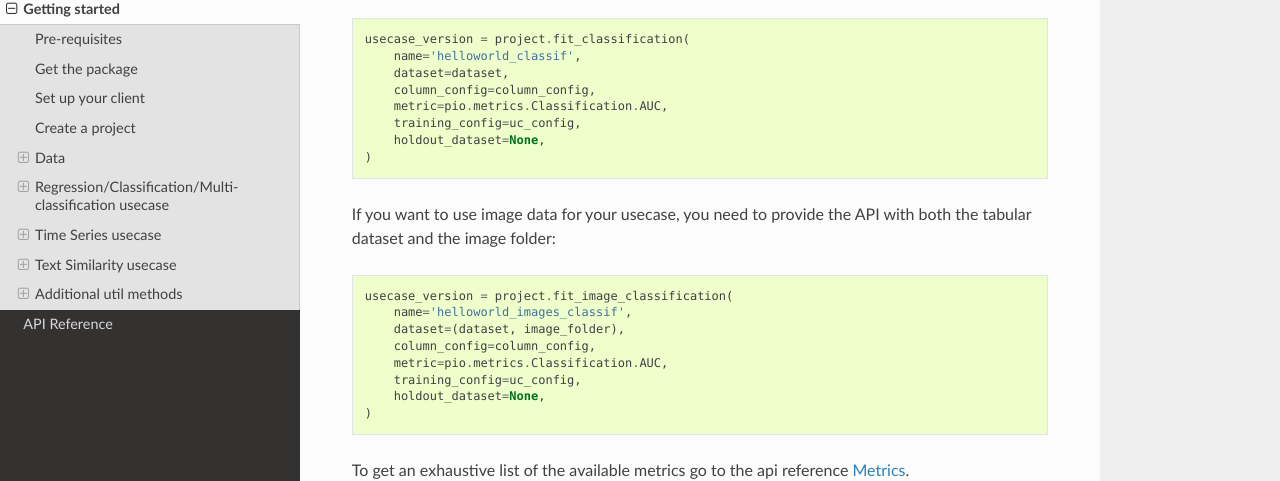
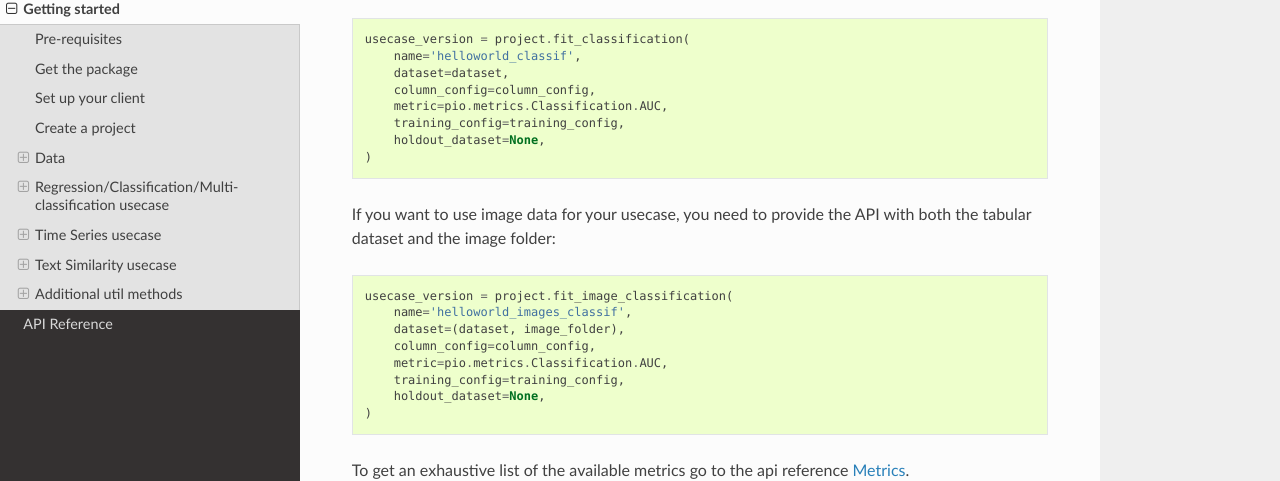
Before and after one commit to previsionio/prevision-python, a Sphinx documentation site: the page built from docs/source/getting_started.rst, in a window 1280 px wide and 900 px high, scrolled down 4459 px. Shown: the part 144-625 px from the top of the window. Built offline with Sphinx 7.4.7 and the Read the Docs theme 2.0.0, drawn with Linux system fonts in a browser that asks for light colours; formulas are drawn with MathJax 3; some of the changed text lies outside the part shown.

Commit message:
fix: typo variable name

```diff
--- a/docs/source/getting_started.rst
+++ b/docs/source/getting_started.rst
@@ -229,7 +229,7 @@ You can now create a new usecase based on:
         dataset=dataset,
         column_config=column_config,
         metric=pio.metrics.Classification.AUC,
-        training_config=uc_config,
+        training_config=training_config,
         holdout_dataset=None,
     )
 
@@ -242,7 +242,7 @@ If you want to use image data for your usecase, you need to provide the API with
         dataset=(dataset, image_folder),
         column_config=column_config,
         metric=pio.metrics.Classification.AUC,
-        training_config=uc_config,
+        training_config=training_config,
         holdout_dataset=None,
     )
 
@@ -330,7 +330,7 @@ In particular the ``time_window`` parameter defines the period in the past that
         time_window=time_window,
         column_config=column_config,
         metric=pio.metrics.Regression.RMSE,
-        training_config=uc_config,
+        training_config=training_config,
         holdout_dataset=None,
     )
 
```
